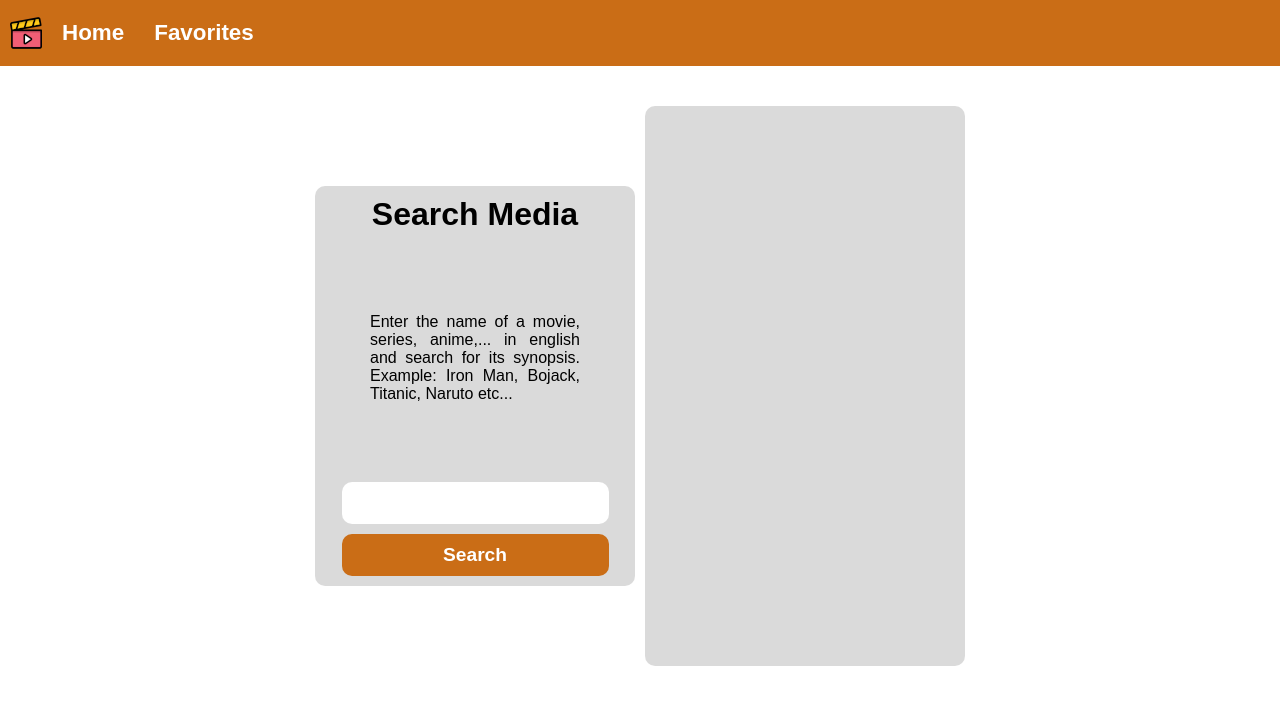
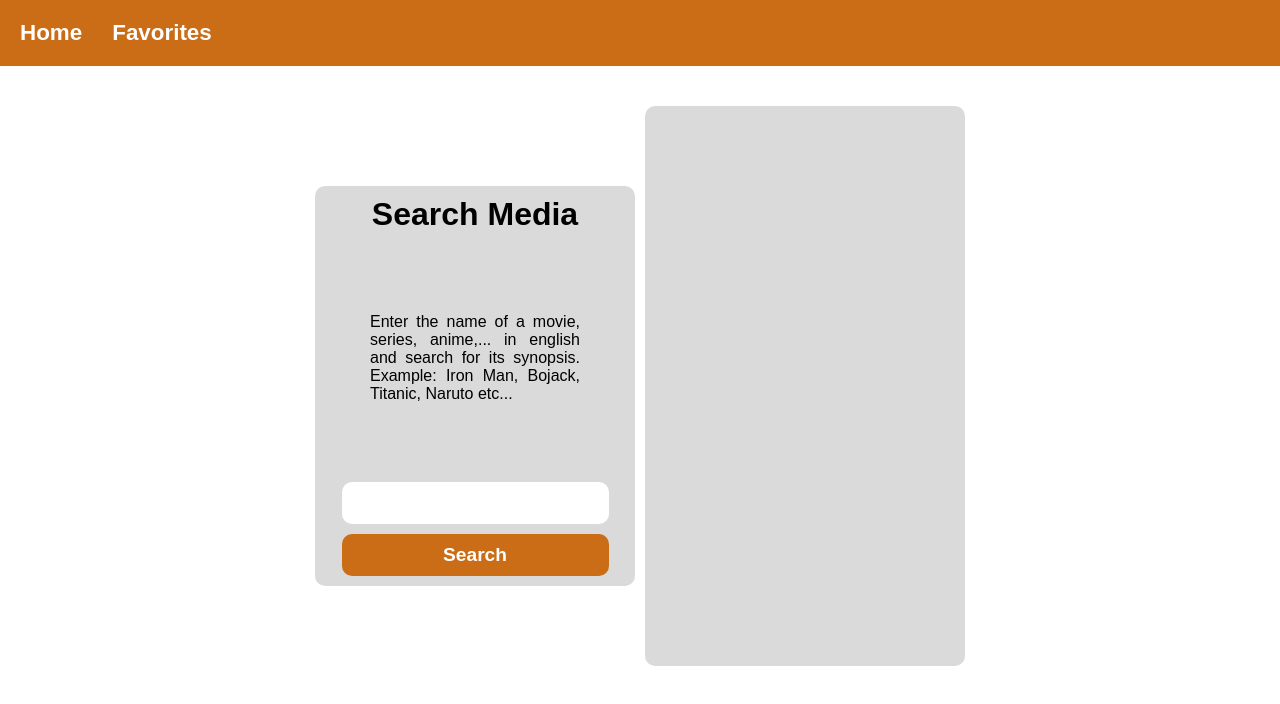
Before and after one commit to ArthurPdaSilva/findmovie-by-api, a React (Create React App) app: page / in a window 1280 px wide. Shown: the top 704 px of the page. Built offline with nearby package versions, Linux system fonts and the light colour scheme.

Commit message:
Update index.tsx

```diff
--- a/src/components/Header/index.tsx
+++ b/src/components/Header/index.tsx
@@ -5,7 +5,6 @@ import './header.css';
 export default function Header() {
   return (
     <header>
-      <img src="assets/icone.png" alt="Logo do site" />
       <Link to="/">Home</Link>
       <Link to="/favorites">Favorites</Link>
     </header>
```
